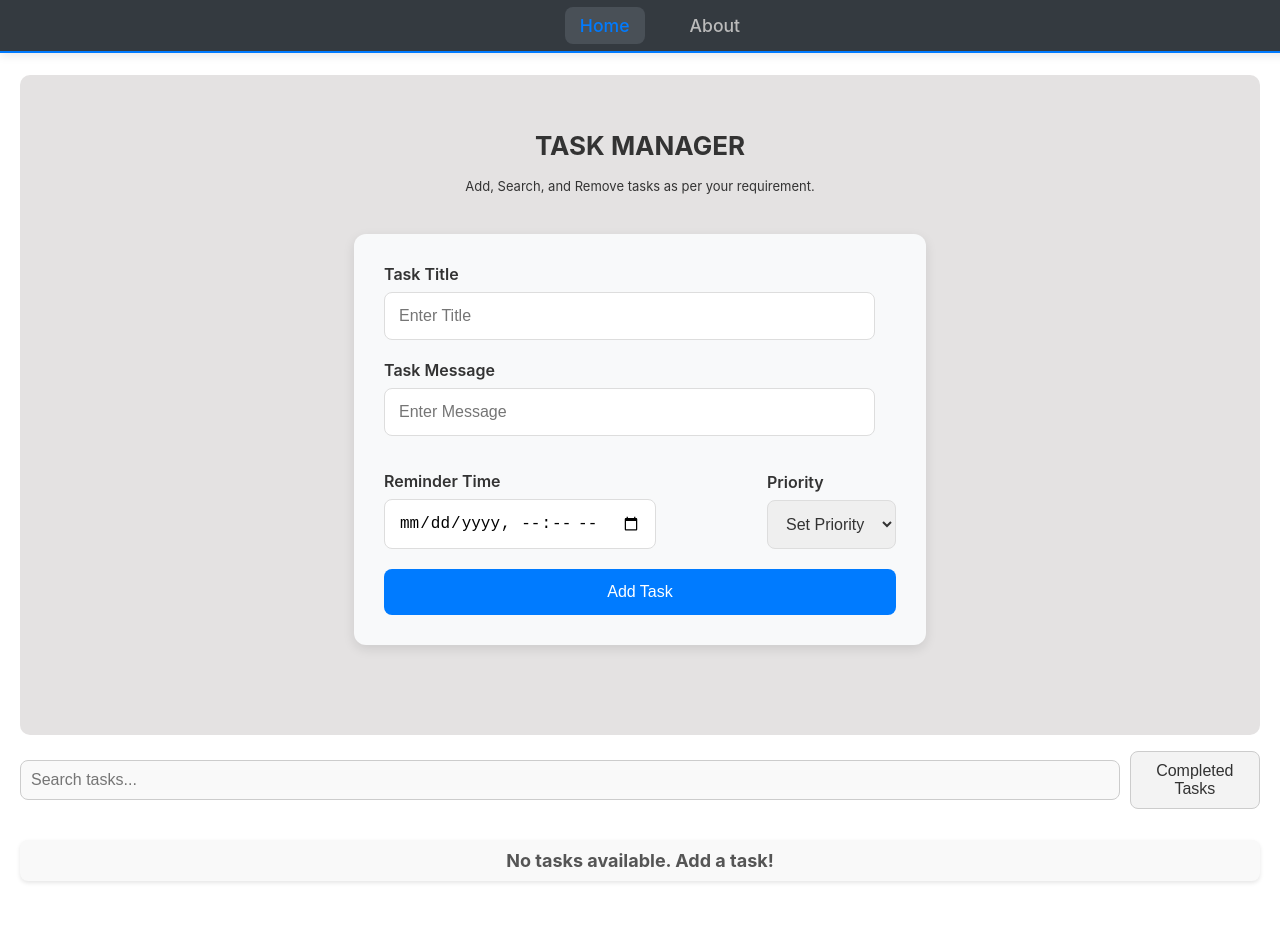
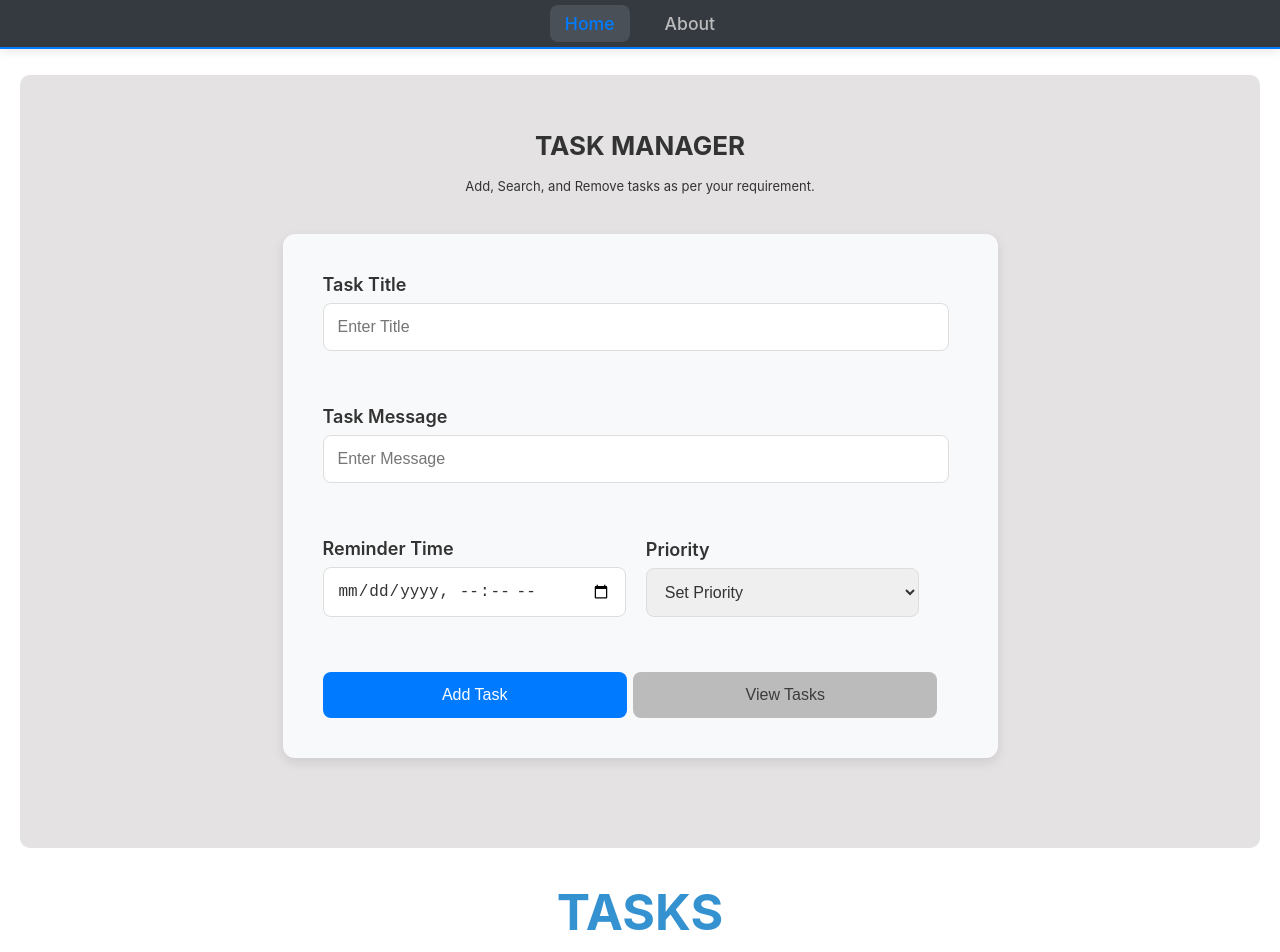
Before and after one commit to WarLord0401/Task-Manager, a React (Create React App) app: page / in a window 1280 px wide. Shown: the top 952 px of the page. Before the commit the page ends 901 px from the top, so only its background shows below. Built offline with nearby package versions, Linux system fonts and the light colour scheme.

Commit message:
Finalized Styling. Added more customizations

```diff
--- a/src/App.jsx
+++ b/src/App.jsx
@@ -1,13 +1,13 @@
 import React from "react";
 import { Route, BrowserRouter as Router, Routes } from "react-router-dom";
-import Navs from "./components/Navs"; // Import the Navs component for navigation
-import About from "./pages/About"; // Import the About page
-import Home from "./pages/Home"; // Import the Home page
+import Navs from "./components/Navs";
+import About from "./pages/About";
+import Home from "./pages/Home";
 
 const App = () => {
   return (
     <Router>
-      <Navs /> {/* Navigation component */}
+      <Navs />
       <div style={{ padding: "20px" }}>
         <Routes>
           <Route path="/" element={<Home />} />
--- a/src/components/Form.jsx
+++ b/src/components/Form.jsx
@@ -1,7 +1,7 @@
 import React, { useState } from "react";
 import styled from "styled-components";
 
-const Form = ({ addTask }) => {
+const Form = ({ addTask, taskContainerRef }) => {
   const [title, setTitle] = useState("");
   const [message, setMessage] = useState("");
   const [reminderTime, setReminderTime] = useState("");
@@ -14,8 +14,18 @@ const Form = ({ addTask }) => {
     priority: false,
   });
 
+  const scrollToTasks = () => {
+    /* used to scroll to tasks */
+
+    if (taskContainerRef.current) {
+      taskContainerRef.current.scrollIntoView({ behavior: "smooth" });
+    }
+  };
+
   const handleSubmit = (e) => {
     e.preventDefault();
+
+    /* Check if field is filled or not */
 
     setErrors({
       title: false,
@@ -65,7 +75,8 @@ const Form = ({ addTask }) => {
 
   return (
     <FormContainer onSubmit={handleSubmit}>
-      <div>
+      {/* Enter Title of Task */}
+      <div style={{ position: "relative" }}>
         <Label htmlFor="title">Task Title</Label>
         <Input
           id="title"
@@ -76,7 +87,10 @@ const Form = ({ addTask }) => {
         />
         {errors.title && <ErrorTile>Please enter a valid title.</ErrorTile>}
       </div>
-      <div>
+
+      {/* Enter Message of Task */}
+
+      <div style={{ position: "relative", marginTop: "15px" }}>
         <Label htmlFor="message">Task Message</Label>
         <Input
           id="message"
@@ -87,8 +101,11 @@ const Form = ({ addTask }) => {
         />
         {errors.message && <ErrorTile>Please enter a valid message.</ErrorTile>}
       </div>
+
+      {/* Enter Date & Priority of Task */}
+
       <Property>
-        <div>
+        <Container>
           <Label htmlFor="reminderTime">Reminder Time</Label>
           <InputTime
             id="reminderTime"
@@ -99,9 +116,9 @@ const Form = ({ addTask }) => {
           {errors.reminderTime && (
             <ErrorTile>Please select a valid reminder time.</ErrorTile>
           )}
-        </div>
+        </Container>
 
-        <div>
+        <Container>
           <Label htmlFor="priority">Priority</Label>
           <Select
             id="priority"
@@ -118,10 +135,16 @@ const Form = ({ addTask }) => {
           {errors.priority && (
             <ErrorTile2>Please select a priority.</ErrorTile2>
           )}
-        </div>
+        </Container>
       </Property>
 
-      <Button type="submit">Add Task</Button>
+      {/* Buttons for Submission and Scroll */}
+      <ButtonWrapper>
+        <Button type="submit">Add Task</Button>
+        <ViewButton type="button" onClick={scrollToTasks}>
+          View Tasks
+        </ViewButton>
+      </ButtonWrapper>
     </FormContainer>
   );
 };
@@ -131,64 +154,74 @@ export default Form;
 // Styled Components
 const FormContainer = styled.form`
   position: relative;
-  width: 40vw;
+  width: 50%;
   display: flex;
+  justify-content: space-around;
   flex-direction: column;
-  gap: 20px; /* Increased gap for better spacing between form elements */
-  padding: 30px; /* Added more padding for a more spacious feel */
+  gap: 40px;
+  padding: 40px;
+  padding-right: 60px;
   background-color: #f8f9fa;
   box-shadow: 0px 4px 12px rgba(0, 0, 0, 0.1);
   border-radius: 12px;
-  margin: 40px auto; /* Increased margin for centering and spacing from the top */
+  margin: 40px auto;
+`;
+
+const Container = styled.div`
+  display: flex;
+  flex-direction: column;
+  width: 50%;
+  position: relative;
+  @media (max-width: 768px) {
+    width: 100%;
+  }
 `;
 
 const Label = styled.label`
-  font-size: 16px; /* Slightly increased font size */
+  font-size: 18px;
   color: #333;
-  margin-bottom: 8px; /* Increased bottom margin */
+  margin-bottom: 8px;
   display: block;
-  font-weight: 600; /* Slightly bolder for better readability */
-`;
-
-const Property = styled.div`
-  position: relative;
-  display: flex;
-  justify-content: space-between; /* Ensures the elements are spaced apart */
-  align-items: center; /* Vertically centers the child elements */
-  margin-top: 15px; /* Added more spacing between fields */
-  width: 100%;
-  @media (max-width: 980px) {
-    display: flex;
-    flex-direction: column;
-    align-items: flex-start;
-  }
+  font-weight: 600;
 `;
 
 const Input = styled.input`
-  width: 90%;
-  padding: 14px; /* Added more padding for comfortable input */
+  max-width: 100%;
+  width: 97%;
+  padding: 14px;
   font-size: 16px;
   border: 1px solid #ddd;
   border-radius: 8px;
   outline: none;
   transition: box-shadow 0.3s ease, border-color 0.3s ease;
-
   &:focus {
     box-shadow: 0px 4px 10px rgba(0, 123, 255, 0.2);
     border-color: #007bff;
   }
 `;
 
-const InputTime = styled(Input)`
-  @media (max-width: 980px) {
-    margin-bottom: 20px;
-    width: 100px;
+const Property = styled.div`
+  display: flex;
+  justify-content: space-evenly;
+  align-items: center;
+  margin-top: 15px;
+  max-width: 100%;
+  width: 97%;
+  margin-bottom: 15px;
+  gap: 50px;
+
+  @media (max-width: 768px) {
+    gap: 50px;
+    flex-direction: column;
+    align-items: flex-start;
   }
 `;
 
-const Select = styled.select`
+const InputTime = styled.input`
+  max-width: 100%;
   width: 100%;
-  padding: 14px; /* Increased padding for consistency */
+  padding: 14px;
+  margin-right: 1%;
   border-radius: 8px;
   color: #333;
   font-size: 16px;
@@ -202,8 +235,39 @@ const Select = styled.select`
   }
 `;
 
+const Select = styled.select`
+  max-width: 100%;
+  width: 100%;
+  padding: 14px;
+  border-radius: 8px;
+  font-size: 16px;
+  color: #333;
+  border: 1px solid #ddd;
+  outline: none;
+  transition: box-shadow 0.3s ease, border-color 0.3s ease;
+  text-align: justify;
+  &:focus {
+    box-shadow: 0px 4px 10px rgba(0, 123, 255, 0.2);
+    border-color: #007bff;
+  }
+`;
+
+const ButtonWrapper = styled.div`
+  display: flex;
+  justify-content: space-around;
+  max-width: 100%;
+  width: 100%;
+  @media (max-width: 768px) {
+    flex-direction: column;
+    gap: 20px;
+  }
+`;
+
 const Button = styled.button`
+  max-width: 100%;
+  width: 50%;
   padding: 14px;
+  margin-right: 1%;
   font-size: 16px;
   color: white;
   background-color: #007bff;
@@ -221,37 +285,83 @@ const Button = styled.button`
     background-color: #004085;
     transform: translateY(0);
   }
+
+  @media (max-width: 768px) {
+    white-space: nowrap;
+    padding: 10px;
+    width: 100%;
+  }
+`;
+
+const ViewButton = styled.button`
+  max-width: 100%;
+  width: 50%;
+  margin-right: 0px;
+  padding: 14px;
+  font-size: 16px;
+  color: #3c3c3c;
+  background-color: #bbbbbb;
+  border: none;
+  border-radius: 8px;
+  cursor: pointer;
+  transition: background-color 0.3s ease, transform 0.2s ease;
+
+  &:hover {
+    background-color: #2f2f2f;
+    transform: translateY(-2px);
+    color: #bbbbbb;
+  }
+
+  &:active {
+    background-color: #004085;
+    transform: translateY(0);
+  }
+
+  @media (max-width: 768px) {
+    white-space: nowrap;
+    width: 100%;
+    padding: 10px;
+  }
 `;
 
 const ErrorTile = styled.div`
-  left: 30%;
-  position: absolute; /* Position it absolutely within the container */
-  transform: translateY(-50%); /* Center vertically */
-  width: auto; /* Adjust width to content */
-  padding: 12px 16px;
+  position: absolute;
+  top: 100%;
+  left: 0;
+  transform: translateY(4px);
+  padding: 10px 14px;
   background-color: #f8d7da;
   color: #721c24;
   border: 1px solid #f5c6cb;
   border-radius: 8px;
-  font-size: 14px; /* Increased font size for better readability */
-  max-width: 100%;
-  z-index: 10; /* Ensure it appears above other content */
-  box-shadow: 0px 4px 12px rgba(0, 0, 0, 0.1); /* Subtle shadow for better visibility */
+  font-size: 14px; /* Readable text */
+  max-width: calc(100% - 10px);
+  box-shadow: 0px 4px 12px rgba(0, 0, 0, 0.1);
+  z-index: 10;
+  @media (max-width: 768px) {
+    font-size: 12px;
+    max-width: 100%;
+  }
 `;
 
 const ErrorTile2 = styled.div`
+  position: absolute;
   top: 100%;
-  right: -20%;
-  position: absolute; /* Position it absolutely within the container */
-  transform: translateY(-50%); /* Center vertically */
-  width: auto; /* Adjust width to content */
-  padding: 12px 16px;
+  left: 0;
+  transform: translateY(4px);
+  padding: 10px 14px;
   background-color: #f8d7da;
   color: #721c24;
   border: 1px solid #f5c6cb;
   border-radius: 8px;
-  font-size: 14px; /* Increased font size for better readability */
-  max-width: 100%;
-  z-index: 10; /* Ensure it appears above other content */
-  box-shadow: 0px 4px 12px rgba(0, 0, 0, 0.1); /* Subtle shadow for better visibility */
+  font-size: 14px;
+  max-width: calc(100% - 10px);
+  box-shadow: 0px 4px 12px rgba(0, 0, 0, 0.1);
+  white-space: nowrap;
+  z-index: 10;
+
+  @media (max-width: 768px) {
+    font-size: 12px;
+    max-width: 100%;
+  }
 `;
--- a/src/components/Navs.jsx
+++ b/src/components/Navs.jsx
@@ -33,26 +33,25 @@ export default Navs;
 
 // Styled Components
 const Navbar = styled.nav`
-  background-color: #343a40; /* Darker shade for navbar */
-  padding: 15px 20px;
+  background-color: #343a40;
   display: flex;
   justify-content: center;
-  align-items: center; /* Optional: to vertically center the content */
-  border-bottom: 2px solid #007bff; /* Optional: add accent color underline */
-  position: fixed; /* Fix the navbar to the top of the page */
-  top: 0; /* Ensure it stays at the top */
-  left: 0; /* Ensure it stays on the left side */
-  width: 100%; /* Ensure it stretches across the entire screen */
-  z-index: 1000; /* Make sure it stays above other content */
-  box-shadow: 0 2px 10px rgba(0, 0, 0, 0.1); /* Optional: add shadow for better visibility */
+  align-items: center;
+  border-bottom: 2px solid #007bff;
+  position: fixed;
+  top: 0;
+  left: 0;
+  width: 100%;
+  z-index: 1000;
+  box-shadow: 0 2px 10px rgba(0, 0, 0, 0.1);
 `;
 
 const NavList = styled.ul`
   display: flex;
-  gap: 30px;
+  justify-items: center;
   list-style: none;
-  margin: 0;
-  padding: 0;
+  padding-inline-start: 0px;
+  gap: 20px;
 `;
 
 const NavItem = styled.li`
@@ -72,7 +71,6 @@ const StyledNavLink = styled(NavLink)`
     background-color: #495057;
   }
 
-  /* Apply active color when the link is active */
   ${({ isActive }) =>
     isActive &&
     `
--- a/src/components/TaskList.jsx
+++ b/src/components/TaskList.jsx
@@ -1,14 +1,14 @@
 import { motion } from "framer-motion";
 import React, { useCallback, useEffect, useMemo, useState } from "react";
-import styled from "styled-components";
+import styled, { keyframes } from "styled-components";
 
-const TaskList = ({ tasks, removeTask }) => {
+const TaskList = ({ tasks, removeTask, taskContainerRef }) => {
   const [sortedTasks, setSortedTasks] = useState(tasks);
-  const [sortCriteria, setSortCriteria] = useState(""); // Default sorting by time ascending
-  const [searchQuery, setSearchQuery] = useState(""); // State for search query
-  const [showCompleted, setShowCompleted] = useState(false); // State to toggle Completed Tasks view
-  const [completedTasks, setCompletedTasks] = useState([]); // State to store completed tasks
-
+  const [sortCriteria, setSortCriteria] = useState("");
+  const [searchQuery, setSearchQuery] = useState("");
+  const [showCompleted, setShowCompleted] = useState(false);
+  const [completedTasks, setCompletedTasks] = useState([]);
+  const [expandedTaskId, setExpandedTaskId] = useState(null);
   // Handle task completion toggle
   const handleTaskCompletion = (taskId) => {
     setCompletedTasks((prev) => {
@@ -23,14 +23,18 @@ const TaskList = ({ tasks, removeTask }) => {
   };
 
   // Filter tasks by completed status
+  const filterTasks = (tasks, query) => {
+    return tasks.filter(
+      (task) =>
+        task.title.toLowerCase().includes(query.toLowerCase()) ||
+        task.message.toLowerCase().includes(query.toLowerCase()) ||
+        task.priority.toLowerCase().includes(query.toLowerCase())
+    );
+  };
+
   const filteredTasks = useMemo(() => {
     const tasksToShow = showCompleted ? completedTasks : sortedTasks;
-    return tasksToShow.filter(
-      (task) =>
-        task.title.toLowerCase().includes(searchQuery.toLowerCase()) ||
-        task.message.toLowerCase().includes(searchQuery.toLowerCase()) ||
-        task.priority.toLowerCase().includes(searchQuery.toLowerCase())
-    );
+    return filterTasks(tasksToShow, searchQuery);
   }, [showCompleted, searchQuery, sortedTasks, completedTasks]);
 
   const sortByPriorityAsc = (a, b) => {
@@ -88,6 +92,18 @@ const TaskList = ({ tasks, removeTask }) => {
 
   return (
     <div>
+      <h1
+        ref={taskContainerRef}
+        id="task-container"
+        style={{
+          display: "flex",
+          justifyContent: "center",
+          color: "#3492d1",
+          fontSize: "50px",
+        }}
+      >
+        TASKS
+      </h1>
       <ControlsContainer>
         <SearchBar
           type="text"
@@ -95,6 +111,14 @@ const TaskList = ({ tasks, removeTask }) => {
           value={searchQuery}
           onChange={(e) => setSearchQuery(e.target.value)}
         />
+        <div
+          style={{
+            display: "flex",
+            border: "1px solid grey",
+            borderRadius: "10px",
+            height: 40,
+          }}
+        >
           <Button onClick={() => setShowCompleted((prev) => !prev)}>
             {showCompleted ? "All Tasks" : "Completed Tasks"}
           </Button>
@@ -106,9 +130,12 @@ const TaskList = ({ tasks, removeTask }) => {
               <option value="timeAsc">Sort by Time (Ascending)</option>
               <option value="timeDesc">Sort by Time (Descending)</option>
               <option value="priorityAsc">Sort by Priority (Ascending)</option>
-            <option value="priorityDesc">Sort by Priority (Descending)</option>
+              <option value="priorityDesc">
+                Sort by Priority (Descending)
+              </option>
             </SortDropdown>
           )}
+        </div>
       </ControlsContainer>
 
       {/* Displaying message for no tasks or search results */}
@@ -136,7 +163,38 @@ const TaskList = ({ tasks, removeTask }) => {
             >
               <TaskTile>
                 <TaskTitle>{task.title}</TaskTitle>
-                <TaskMessage>{task.message}</TaskMessage>
+                <TaskMessage>
+                  {expandedTaskId === task.id ? (
+                    <p style={{ display: "flex", flexDirection: "column" }}>
+                      {task.message.slice(0, 30)}...
+                      <ReadMore onClick={() => setExpandedTaskId(task.id)}>
+                        Read more
+                      </ReadMore>
+                    </p>
+                  ) : (
+                    <>
+                      {task.message.length > 30 ? (
+                        <p style={{ display: "flex", flexDirection: "column" }}>
+                          {task.message.slice(0, 30)}...
+                          <ReadMore onClick={() => setExpandedTaskId(task.id)}>
+                            Read more
+                          </ReadMore>
+                        </p>
+                      ) : (
+                        <p>{task.message}</p>
+                      )}
+                    </>
+                  )}
+                </TaskMessage>
+                {expandedTaskId === task.id && (
+                  <FloatingTile>
+                    <p>{task.message}</p>
+                    <CloseButton onClick={() => setExpandedTaskId(null)}>
+                      Close
+                    </CloseButton>
+                  </FloatingTile>
+                )}
+
                 <Details>
                   <TimeDetails>
                     {new Date(task.reminderTime).toLocaleString()}
@@ -169,25 +227,57 @@ const TaskList = ({ tasks, removeTask }) => {
 
 export default TaskList;
 
-const Button = styled.button`
-  padding: 10px;
-  display: flex;
-  font-size: 16px;
+// Styled components
+
+const ReadMore = styled.span`
+  color: #0048ff;
   cursor: pointer;
-  background-color: #f3f3f3;
-  color: #323232;
-  border: 1px solid #ccc;
-  border-radius: 8px;
-  transition: border-color 0.3s ease;
-
-  &:hover {
-    background-color: #e6e6e6;
+  text-decoration: underline;
+`;
+const fadeInScale = keyframes`
+  from{
+    opacity: 0;
+    transform: translate(-50%, -50%) scale()(0.8);
+  }
+  to{
+    opacity: 1;
+    transform: translate(-50%, -50%) scale(1);
   }
 `;
+
+const FloatingTile = styled.div`
+  position: absolute;
+  top: 60%;
+  left: 50%;
+  transform: translate(-50%, -50%) scale(0.9);
+  width: 100%;
+  padding: 20px;
+  background: #ffffffca;
+  border-radius: 8px;
+  font-weight: bold;
+  box-shadow: 0px 6px 12px rgba(0, 0, 0, 0.2);
+  opacity: 0;
+  z-index: 1000;
+  animation: ${fadeInScale} 0.3s forwards ease-in-out;
+`;
+
+const CloseButton = styled.button`
+  margin-top: 10px;
+  padding: 5px 10px;
+  background: #ff5a5a;
+  color: white;
+  border: none;
+  border-radius: 4px;
+  cursor: pointer;
+  &:hover {
+    background: #100c0c;
+  }
+`;
+
 const CompletionCheck = styled.div`
   width: 90%;
   padding: 14px;
-  font-size: 16px;
+  font-size: 18px;
   border-radius: 15px;
   transition: box-shadow 0.3s ease, border-color 0.3s ease;
 
@@ -203,9 +293,43 @@ const ControlsContainer = styled.div`
   margin-bottom: 20px;
   align-items: center;
   gap: 10px;
+  max-width: 100%;
   @media (max-width: 980px) {
     display: flex;
-    flex-direction: column;
+    flex-direction: column-reverse;
+  }
+`;
+
+const Button = styled.button`
+  padding: 10px;
+  font-size: 16px;
+  width: 60%;
+  cursor: pointer;
+  background-color: #d9d9d9;
+  white-space: nowrap;
+  color: #323232;
+  border: none;
+  border-start-start-radius: 10px;
+  border-end-start-radius: 10px;
+  &:hover {
+    background-color: #e6e6e6;
+  }
+`;
+
+const SortDropdown = styled.select`
+  padding: 10px;
+  font-size: 16px;
+  width: 60%;
+  cursor: pointer;
+  background-color: #d9d9d9;
+  color: #323232;
+  border: none;
+  border-start-end-radius: 10px;
+  border-end-end-radius: 10px;
+
+  &:focus {
+    border-color: #80bfff;
+    outline: none;
   }
 `;
 
@@ -233,18 +357,20 @@ const TaskContainer = styled(motion.div)`
   justify-content: space-around;
   padding-top: 10px;
   width: 100%;
+  gap: 20px;
   max-width: 100%;
-
   @media (max-width: 730px) {
-    flex-direction: column;
     align-items: center;
   }
 `;
 
 const TaskTile = styled.div`
   padding: 20px;
-  width: 100%;
-  max-width: 350px;
+  position: relative;
+  margin-bottom: 25px;
+  max-width: 100%;
+  max-height: 100%;
+  height: 80%;
   border-radius: 15px;
   display: flex;
   flex-direction: column;
@@ -260,11 +386,6 @@ const TaskTile = styled.div`
 
   & > * {
     margin-bottom: 10px;
-  }
-
-  @media (max-width: 730px) {
-    max-height: fit-content;
-    width: 100%;
   }
 `;
 
@@ -326,21 +447,6 @@ const DeleteButton = styled.button`
 
 // Adjust other styling as needed for layout and spacing.
 
-const SortDropdown = styled.select`
-  padding: 10px;
-  font-size: 16px;
-  cursor: pointer;
-  background-color: #f3f3f3;
-  color: #323232;
-  border: 1px solid #ccc;
-  border-radius: 8px;
-  transition: border-color 0.3s ease;
-
-  &:focus {
-    border-color: #80bfff;
-    outline: none;
-  }
-`;
 const Details = styled.div`
   display: flex;
   justify-content: space-between;
@@ -353,6 +459,7 @@ const Details = styled.div`
     gap: 10px;
   }
 `;
+
 const Message = styled.div`
   font-size: 18px;
   color: #555;
--- a/src/pages/About.jsx
+++ b/src/pages/About.jsx
@@ -10,7 +10,7 @@ const About = () => {
         animate={{ opacity: 1, y: 0 }}
         transition={{ duration: 0.6 }}
       >
-        About the Task Manager
+        About Us
       </Title>
       <Description
         initial={{ opacity: 0 }}
@@ -55,10 +55,9 @@ const About = () => {
   );
 };
 
-// Styled-components with framer-motion animations
 const Container = styled.div`
   padding: 50px;
-  max-width: 700px;
+  max-width: 70%;
   margin: 0 auto;
   text-align: justify;
 `;
--- a/src/pages/Home.jsx
+++ b/src/pages/Home.jsx
@@ -1,5 +1,5 @@
 import { motion } from "framer-motion"; // Import Framer Motion
-import React, { useEffect, useState } from "react";
+import React, { useEffect, useRef, useState } from "react";
 import styled from "styled-components";
 import Form from "../components/Form";
 import TaskList from "../components/TaskList";
@@ -28,6 +28,8 @@ const Home = () => {
     setTasks((prevTasks) => prevTasks.filter((task) => task.id !== taskId));
   };
 
+  const taskContainerRef = useRef(null);
+
   return (
     <div>
       <div
@@ -38,6 +40,7 @@ const Home = () => {
           paddingBottom: 50,
           backgroundColor: "#e4e2e2",
           borderRadius: 10,
+
         }}
       >
         <Title
@@ -49,11 +52,15 @@ const Home = () => {
           <h1>TASK MANAGER</h1>
           <p>Add, Search, and Remove tasks as per your requirement.</p>
         </Title>
-        <Form addTask={(task) => addTask(task)} />
+        <Form
+          taskContainerRef={taskContainerRef}
+          addTask={(task) => addTask(task)}
+        />
       </div>
       <div>
         <TaskList
           tasks={tasks}
+          taskContainerRef={taskContainerRef}
           removeTask={removeTask}
           as={motion.div}
           initial="hidden"
```
Lines whose indentation alone changed are shown as unchanged.
